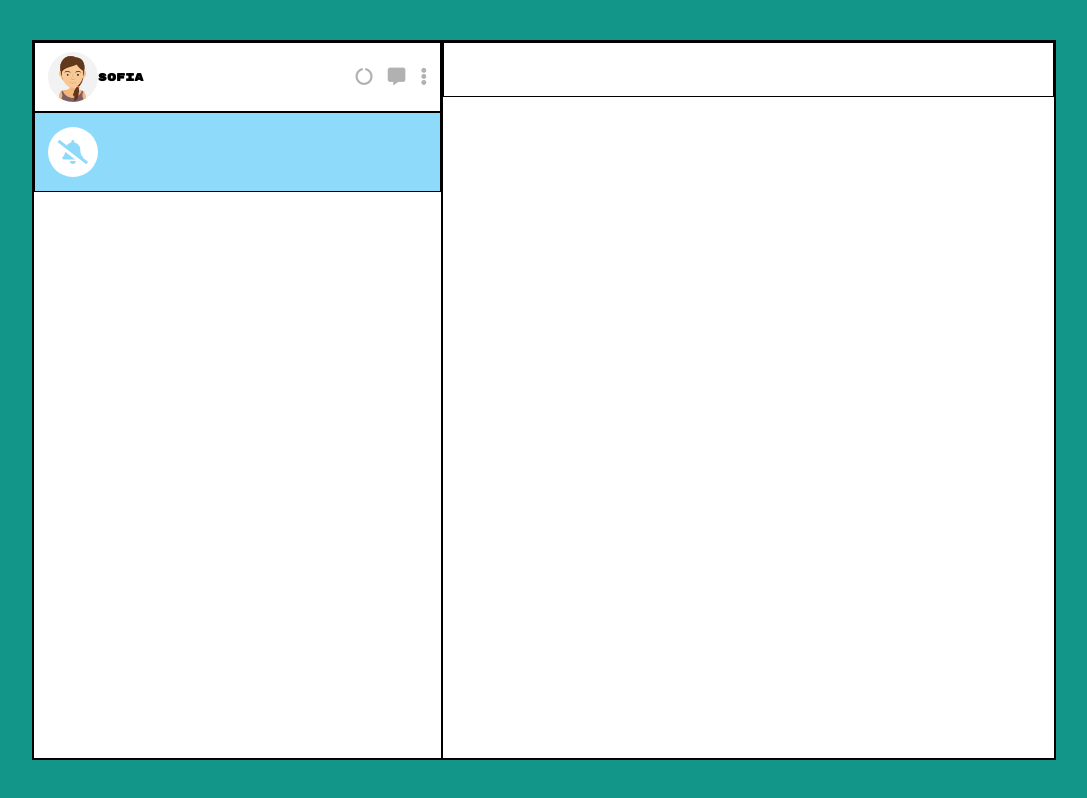
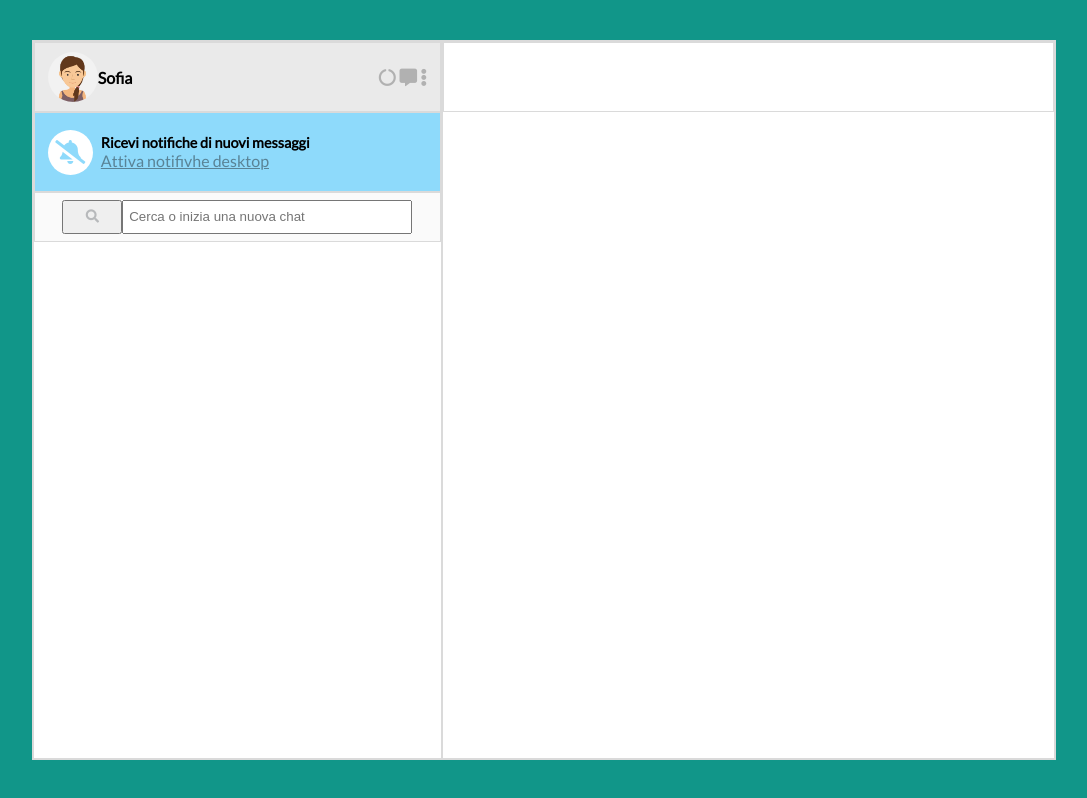
Before and after one commit to bodascaluca/vue-boolzapp, a plain HTML site: page index.html in a window 1280 px wide. Shown: the whole page, without its empty margins (96-1183 px from the left). Drawn offline with nearby package versions, Linux system fonts and the light colour scheme.

Commit message:
add section input row left

```diff
--- a/css/style.css
+++ b/css/style.css
@@ -2,6 +2,8 @@
 :root{
     --head-bk:#119689;
     --main-back:#d6dbd7;
+    --border-grey:#dadada;
+    --cl-icon-tx:#b7b9bb;
 }
 
 
@@ -16,11 +18,15 @@
 
 /* COMMON  */
 body{
-    font-family: 'Rubik Mono One', sans-serif;
-}
+    /* font-family: 'Rubik Mono One', sans-serif; */
+    font-family: 'Lato', sans-serif;}
 
 img{
     width: 100%;
+}
+
+a{
+    color: inherit;
 }
 
 .user img{
@@ -44,7 +50,7 @@ img{
 
 /* CONTAINER  */
 .container{
-    border: 1px solid black;
+    border: 1px solid var(--border-grey);
     width: 80%;
     min-width: 900px;
     height: 90vh;
@@ -56,7 +62,7 @@ img{
 
 /* ROW LEFT */
 .row-left{
-    border: 1px solid black;
+    border: 1px solid var(--border-grey);
     width: 40%;
     height: 100%;
 }
@@ -65,10 +71,11 @@ img{
 .user{
     width: 100%;
     height:70px;
-    border: 1px solid black;
+    border: 1px solid var(--border-grey);
     display: flex;
     align-items: center;
     justify-content: space-between;
+    background-color: #eaeaea;
 }
 
 .user-img{
@@ -83,20 +90,22 @@ img{
     color:#b1b1b1;
 }
 
+/* NOTIFICATION-SOUND  */
+
 .notification-sound{
     width: 100%;
     height:80px;
-    border: 1px solid black;
+    border: 1px solid var(--border-grey);
     display: flex;
     align-items: center;
     background-color: #8edafb;
-    color:#8edafb;
 }
 
 .notification-sound i{
+    color:#8edafb;
     background-color: white;
-    height: 50px ;
-    width:50px ;
+    height: 45px ;
+    width:45px ;
     display: flex;
     justify-content: center;
     align-items: center;
@@ -105,16 +114,64 @@ img{
     font-size:1.5rem;
 }
 
+.notificatio-text h6{
+    color: black;
+    margin-left:.5rem;
+    font-size: .9rem;
+}
+
+.notification-sound .notificatio-text .a-tx{
+    margin-left:.5rem;
+    color: #598396;
+}
+
+/* SEARCH  */
+.search{
+    height: 50px;
+    border: 1px solid var(--border-grey);
+    display: flex;
+    align-items: center;
+    justify-content: center;
+    background-color: #fafafa;
+
+}
+
+.contain-search{
+    display: flex;
+}
+
+.search button{
+    width: 60px;
+    display: flex;
+    justify-content: center;
+    align-items: center;
+    /* background-color: white; */
+    /* border-radius: 2px 0 0 2px; */
+}
+
+.search button i{
+    color:var(--cl-icon-tx);
+    width: 30px ;
+    padding: .5rem 0;
+}
+
+.search input{
+    width: 290px;
+    padding: 0 .3rem;
+    /* border-radius: 0  2px  2px 0; */
+}
+
+
 
 /* ROW RIGHT */
 .row-right{
-    border: 1px solid black;
+    border: 1px solid var(--border-grey);
     width: 60%;
     height: 100%;
 }
 
 .actual-user-chat{
     width: 100%;
-    height:55px;
-    border: 1px solid black;
+    height:70px;
+    border: 1px solid var(--border-grey);
 }
--- a/index.html
+++ b/index.html
@@ -19,7 +19,7 @@
     <!-- LINK FONT FAMILY -->
     <link rel="preconnect" href="https://fonts.googleapis.com">
     <link rel="preconnect" href="https://fonts.gstatic.com" crossorigin>
-    <link href="https://fonts.googleapis.com/css2?family=Rubik+Mono+One&display=swap" rel="stylesheet">
+    <link href="https://fonts.googleapis.com/css2?family=Lato:wght@100;300;400&display=swap" rel="stylesheet">
     <!-- /LINK FONT FAMILY -->
 
 
@@ -37,7 +37,7 @@
 
                         <div class="user-img">
                             <img src="img/avatar_io.jpg" alt="user/img">
-                            <h6>Sofia</h6>
+                            <h4>Sofia</h4>
                         </div>
 
                         <div class="user-tools">
@@ -54,13 +54,17 @@
                         <i class="fas fa-bell-slash"></i>
                         <div class="notificatio-text">
                             <h6>Ricevi notifiche di nuovi messaggi</h6>
+                            <a class="a-tx" href="">Attiva notifivhe desktop</a>
                         </div>
                     </div>
                     <!-- /NOTIFICATION SOUND -->
 
                     <!-- ROW CHAT  -->
-                    <div class="">
-
+                    <div class="search">
+                        <div class="contain-search">
+                            <button><i class="fas fa-search"></i></button>
+                            <input type="text" placeholder="Cerca o inizia una nuova chat">
+                        </div>
                     </div>
                     <!-- /ROW CHAT  -->
 
```
